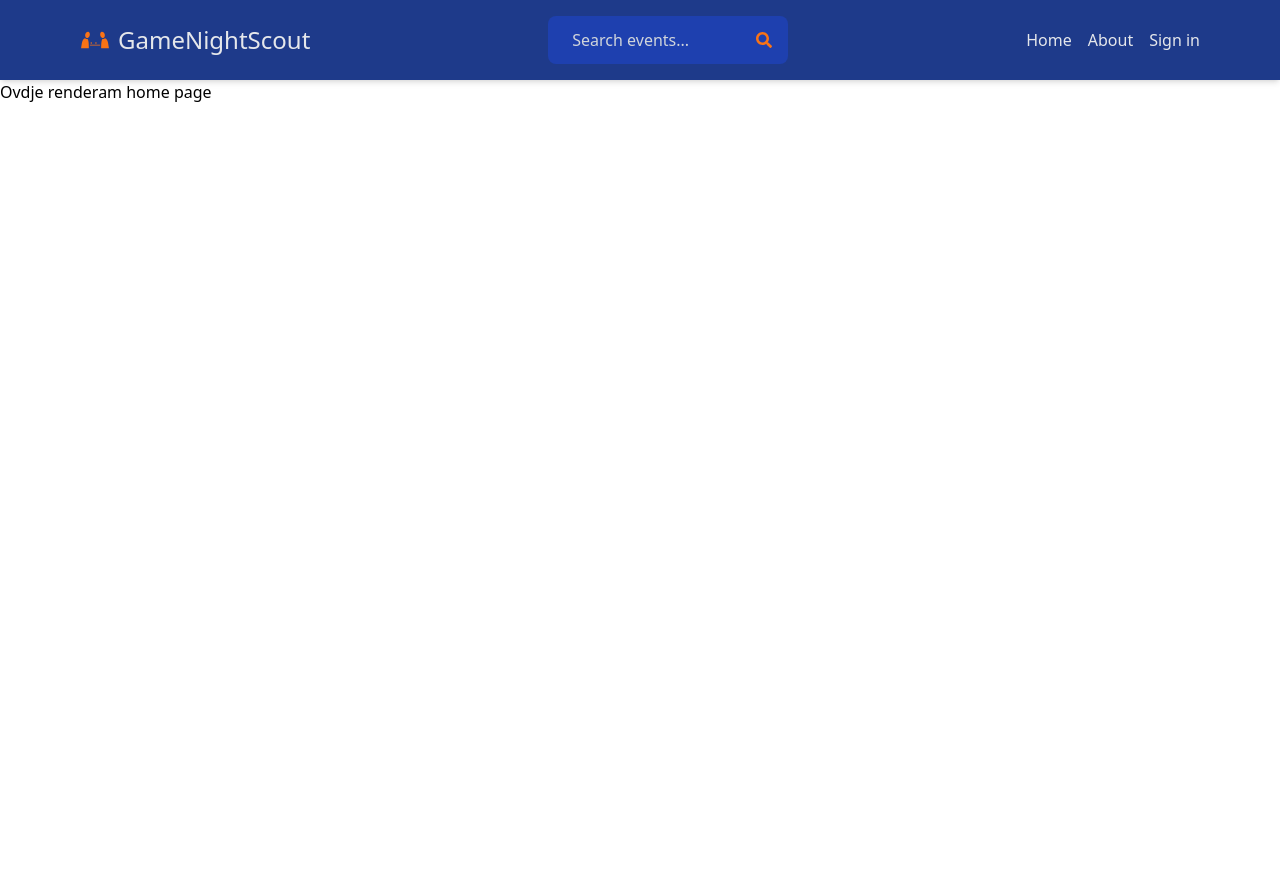
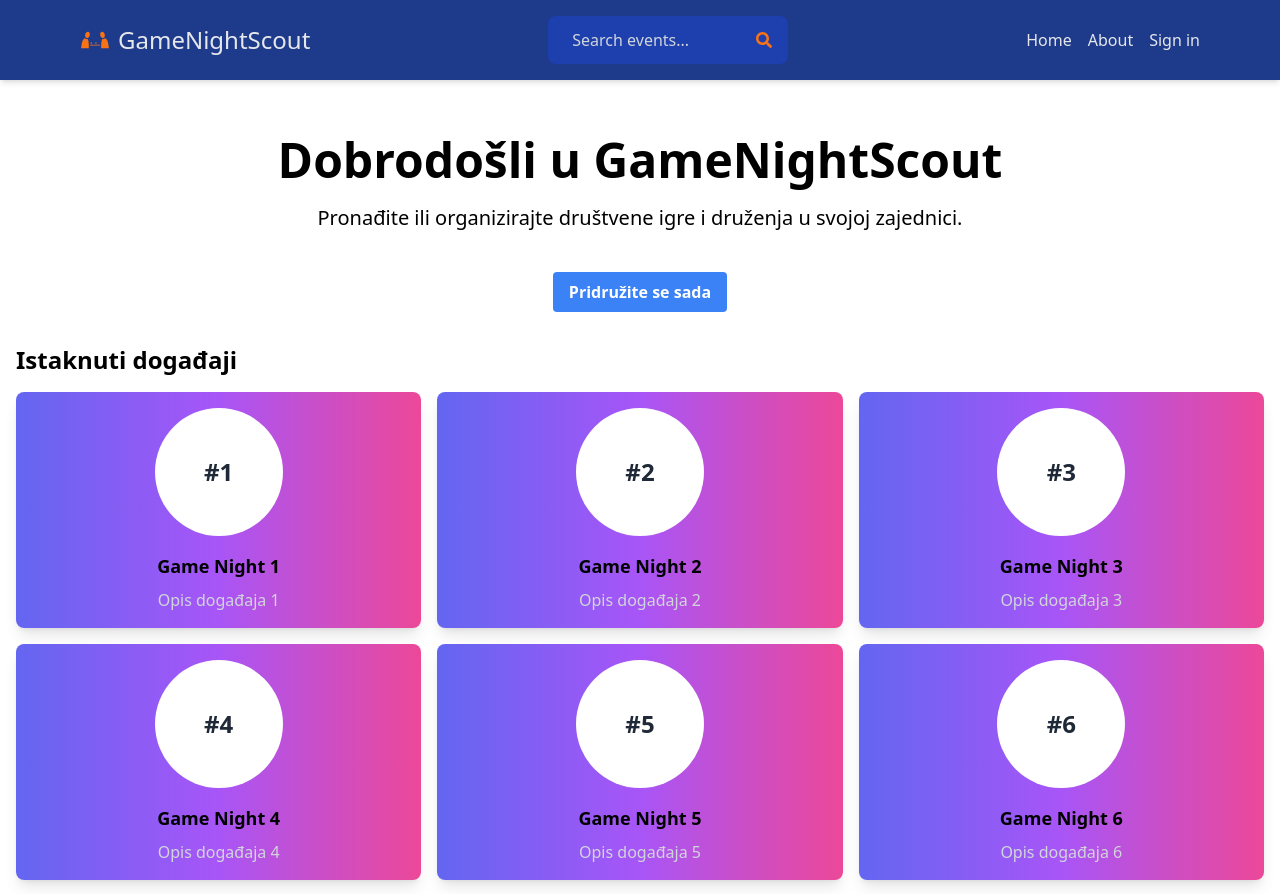
Before and after one commit to brkuvezdic/GameNightScout-frontend, a React (Vite) app in the folder client/: page / in a window 1280 px wide. Shown: the top 894 px of the page. Before the commit the page ends 800 px from the top, so only its background shows below. Built offline with nearby package versions, Linux system fonts and the light colour scheme.

Commit message:
Feature section added

```diff
--- a/client/package.json
+++ b/client/package.json
@@ -13,7 +13,9 @@
     "react": "^18.2.0",
     "react-dom": "^18.2.0",
     "react-icons": "^5.0.1",
-    "react-router-dom": "^6.21.3"
+    "react-router-dom": "^6.21.3",
+    "react-slick": "^0.29.0",
+    "slick-carousel": "^1.8.1"
   },
   "devDependencies": {
     "@types/react": "^18.2.43",
--- a/client/src/App.jsx
+++ b/client/src/App.jsx
@@ -5,11 +5,13 @@ import SignUp from "./pages/SignUp";
 import About from "./pages/About";
 import Profile from "./pages/Profile";
 import Header from "./components/Header";
+import Featured from "./components/Featured";
 
 export default function App() {
   return (
     <BrowserRouter>
       <Header />
+
       <Routes>
         <Route path="/" element={<Home />} />
         <Route path="/sign-in" element={<SignIn />} />
@@ -17,6 +19,7 @@ export default function App() {
         <Route path="/about" element={<About />} />
         <Route path="/profile" element={<Profile />} />
       </Routes>
+      <Featured />
     </BrowserRouter>
   );
 }
--- /dev/null
+++ b/client/src/components/Featured.jsx
@@ -0,0 +1,45 @@
+import React from "react";
+
+function Featured() {
+  const events = [
+    { title: "Game Night 1", description: "Opis događaja 1" },
+    { title: "Game Night 2", description: "Opis događaja 2" },
+    { title: "Game Night 3", description: "Opis događaja 3" },
+    { title: "Game Night 4", description: "Opis događaja 4" },
+    { title: "Game Night 5", description: "Opis događaja 5" },
+    { title: "Game Night 6", description: "Opis događaja 6" },
+    { title: "Game Night 7", description: "Opis događaja 7" },
+    { title: "Game Night 8", description: "Opis događaja 8" },
+    { title: "Game Night 9", description: "Opis događaja 9" },
+  ];
+
+  while (events.length < 9) {
+    events.push({ title: "New Event", description: "Opis novog događaja" });
+  }
+
+  return (
+    <div className="container mx-auto p-4">
+      <h2 className="text-2xl font-bold mb-4">Istaknuti događaji</h2>
+      <div className="grid grid-cols-3 gap-4">
+        {events.map((event, index) => (
+          <div
+            key={index}
+            className="flex flex-col items-center bg-gradient-to-r from-indigo-500 via-purple-500 to-pink-500 rounded-lg shadow-lg p-4"
+          >
+            <div className="bg-white h-32 w-32 flex items-center justify-center rounded-full mb-4">
+              <span className="text-2xl font-bold text-gray-800">
+                #{index + 1}
+              </span>
+            </div>
+            <div className="text-center">
+              <div className="font-bold text-lg mb-2">{event.title}</div>
+              <p className="text-gray-300">{event.description}</p>
+            </div>
+          </div>
+        ))}
+      </div>
+    </div>
+  );
+}
+
+export default Featured;
--- a/client/src/pages/Home.jsx
+++ b/client/src/pages/Home.jsx
@@ -1,5 +1,26 @@
 import React from "react";
+import { Link } from "react-router-dom";
 
-export default function Home() {
-  return <div>Ovdje renderam home page</div>;
+function HomePage() {
+  return (
+    <div className="container mx-auto p-4">
+      <h1 className="text-5xl font-bold text-center mt-10 mb-5">
+        Dobrodošli u GameNightScout
+      </h1>
+      <p className="text-xl text-center mb-10">
+        Pronađite ili organizirajte društvene igre i druženja u svojoj
+        zajednici.
+      </p>
+      <div className="flex justify-center">
+        <Link
+          to="/signup"
+          className="bg-blue-500 hover:bg-blue-700 text-white font-bold py-2 px-4 rounded"
+        >
+          Pridružite se sada
+        </Link>
+      </div>
+    </div>
+  );
 }
+
+export default HomePage;
```
Also changed, not shown: 1 other file (tests, documents, lock files or other folders).
